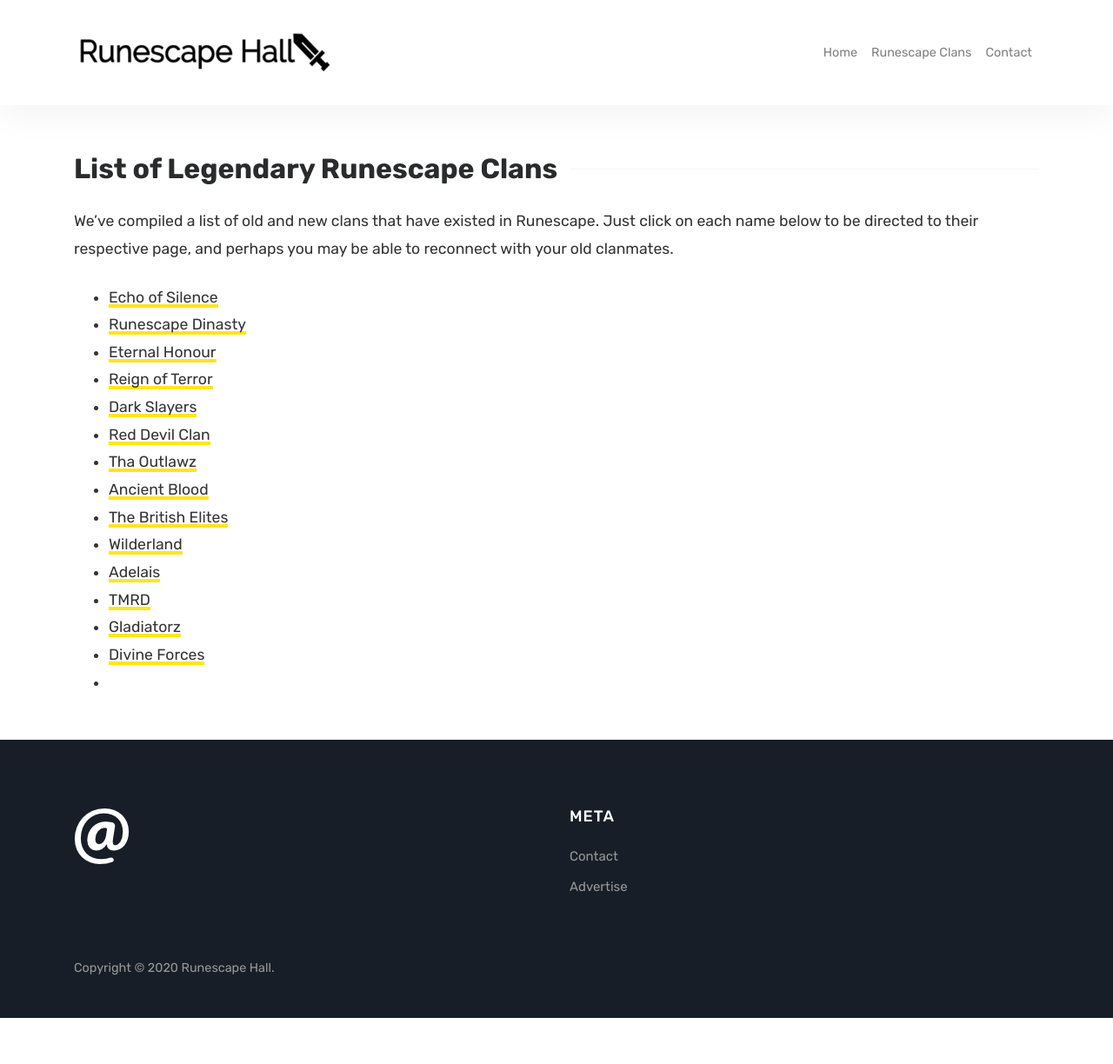
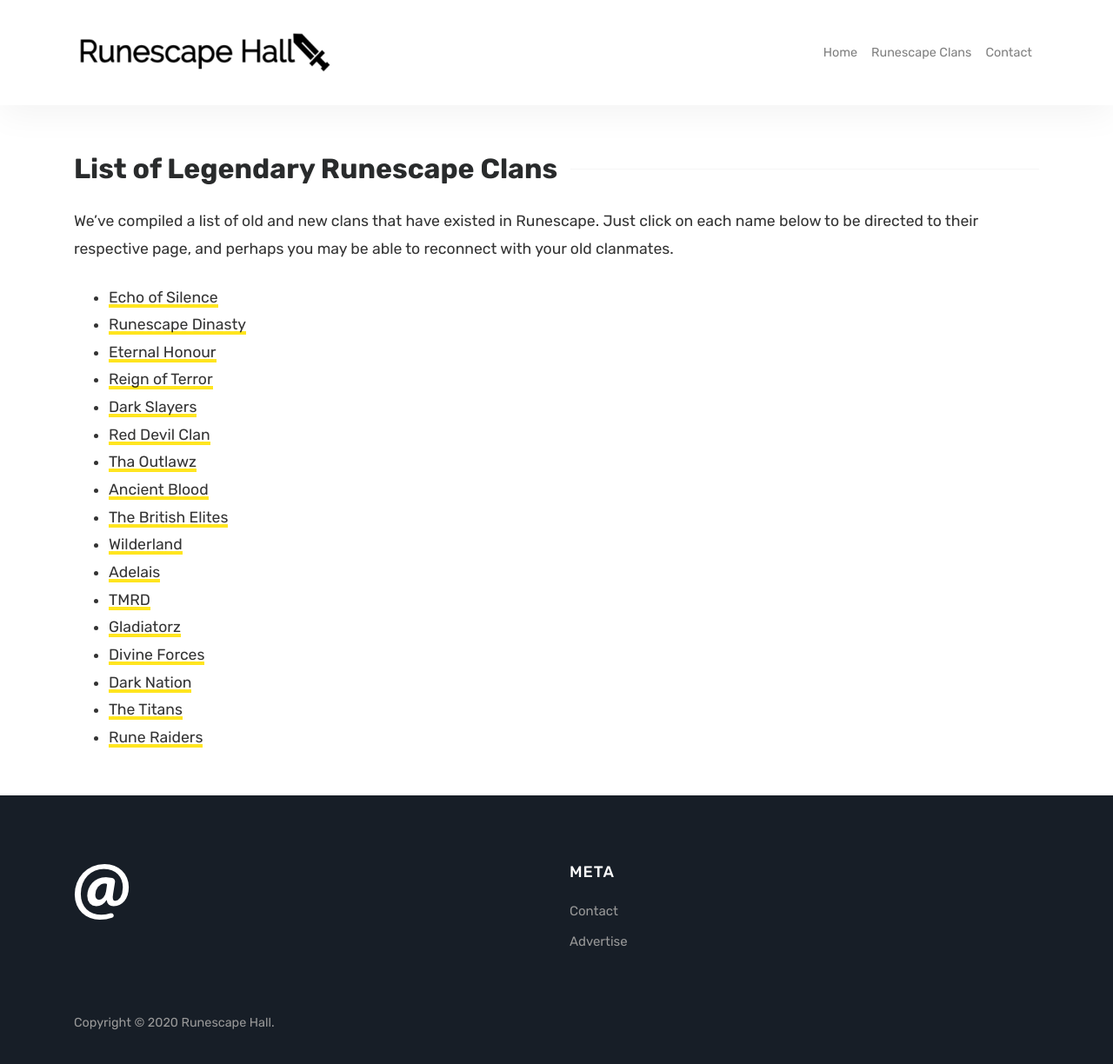
Before and after one commit to runescapehall/Runescape-Affiliate, a Jekyll site: the page built from runescape-clans.md, in a window 1280 px wide and 1234 px high. Shown: the top 1224 px of the window at 87% size. Built offline with Jekyll 4.4.1, drawn with Linux system fonts in a browser that asks for light colours; comment, search, counter and statistics services are not loaded.

Commit message:
Update runescape-clans.md

```diff
--- a/runescape-clans.md
+++ b/runescape-clans.md
@@ -20,4 +20,6 @@
 - [TMRD](https://www.runescapehall.net/tmrd)
 - [Gladiatorz](https://www.runescapehall.net/the-gladiatorz)
 - [Divine Forces](https://www.runescapehall.net/divine-forces)
--
+- [Dark Nation](https://www.runescapehall.net/dark-nation)
+- [The Titans](https://www.runescapehall.net/the-titans)
+- [Rune Raiders](https://www.runescapehall.net/rune-raiders)
```
